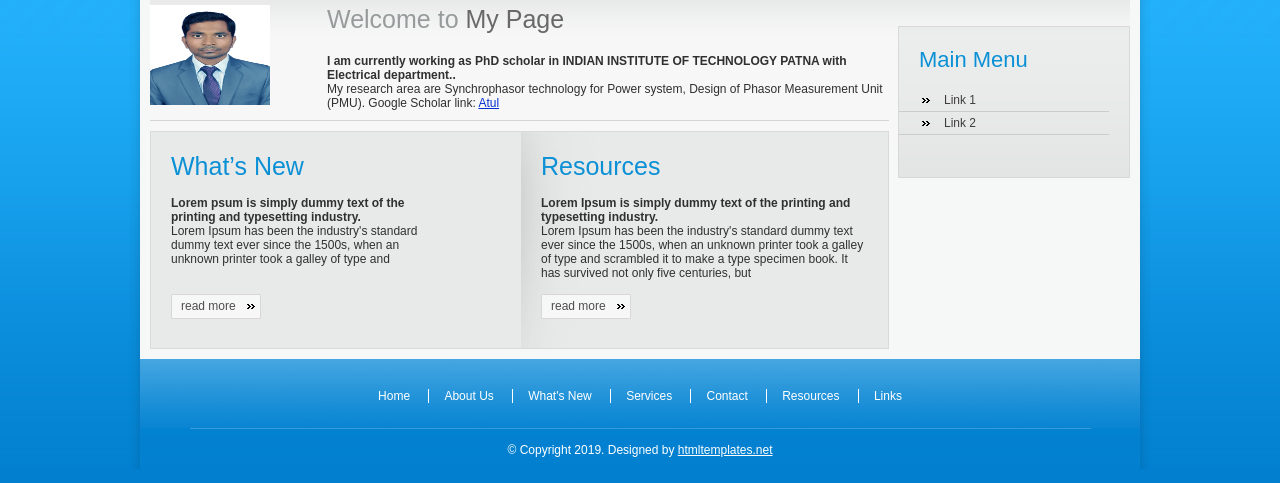
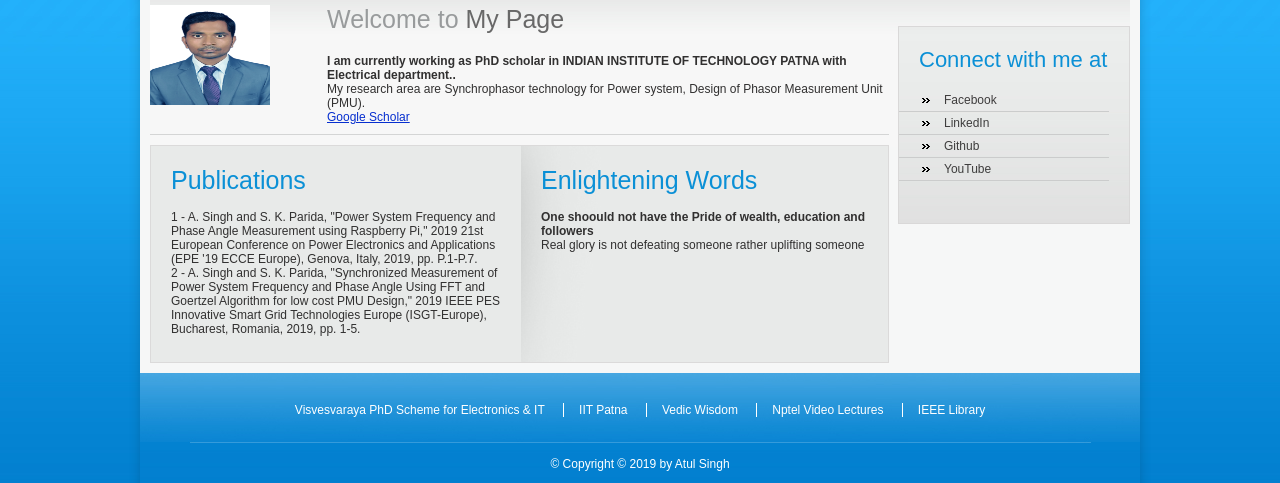
Before and after one commit to atulsingh179/atulsingh179.github.io, a plain HTML site: page index.html in a window 1280 px wide. Shown: the part 384-867 px from the top of the page. Drawn offline with Linux system fonts and the light colour scheme.

Commit message:
Update index.html

```diff
--- a/index.html
+++ b/index.html
@@ -15,13 +15,13 @@
 <div class="header">
 <div class="header-top">
 <h1>Atul <span>Singh</span></h1>
-<p>atul.pee17@iitp.ac.in</p>
+<p><a href=""mailto:atul.pee17@iitp.ac.in"">atul.pee17@iitp.ac.in</a></p>
 </div>
 <div class="topmenu">
 <ul>
   <li><a href="index.html">About&nbsp;Me</a></li>
-  <li><a href="#">Conferences/&nbsp;Journals</a></li>
-  <li><a href="#">Useful&nbsp;Links</a></li>
+  <li><a href="#contact">Conferences/&nbsp;Journals</a></li>
+  <li><a href="#links">Useful&nbsp;Links</a></li>
 </ul>
 </div>
 <div class="header-img">
@@ -39,40 +39,33 @@
 OF TECHNOLOGY PATNA with Electrical department..</strong><br>
 My research area are Synchrophasor technology for Power system, Design
 of Phasor Measurement Unit (PMU).
-
-Google Scholar link: <a target="_blank" href="https://scholar.google.com/citations?user=lwGfzD0AAAAJ&hl=en">Atul</a></p>
+<br>
+<a target="_blank" href="https://scholar.google.com/citations?user=lwGfzD0AAAAJ&hl=en">Google Scholar</a></p>
 </div>
-</div>
+</div id="contact">
 <div class="row2">
 <div class="section1">
-<h2 class="subtitle">What&#8217;s New</h2>
-<p><strong>Lorem psum is simply dummy text of the<br>
-printing and typesetting industry.</strong><br>
-Lorem Ipsum has been the industry's standard<br>
-dummy text ever since the 1500s, when an<br>
-unknown printer took a galley of type and</p>
+<h2 class="subtitle">Publications</h2>
+<p> 1 - A. Singh and S. K. Parida, "Power System Frequency and Phase Angle Measurement using Raspberry Pi," 2019 21st European Conference on Power Electronics and Applications (EPE '19 ECCE Europe), Genova, Italy, 2019, pp. P.1-P.7.</p>
+<p> 2 - A. Singh and S. K. Parida, "Synchronized Measurement of Power System Frequency and Phase Angle Using FFT and Goertzel Algorithm for low cost PMU Design," 2019 IEEE PES Innovative Smart Grid Technologies Europe (ISGT-Europe), Bucharest, Romania, 2019, pp. 1-5.</p>
 <p>&nbsp;</p>
 <p>&nbsp;</p>
-<p><a href="#" class="more">read more</a></p>
 </div>
 <div class="section2">
-<h2 class="subtitle">Resources</h2>
-<p><strong>Lorem Ipsum is simply dummy text of the printing and
-typesetting industry.</strong><br>
-Lorem Ipsum has been the industry's standard dummy text ever since the
-1500s, when an unknown printer took a galley of type and scrambled it
-to make a type specimen book. It has survived not only five centuries,
-but</p>
+<h2 class="subtitle">Enlightening Words</h2>
+<p><strong>One shoould not have the Pride of wealth, education and followers</strong><br>
+Real glory is not defeating someone rather uplifting someone</p>
 <p>&nbsp;</p>
-<p><a href="#" class="more">read more</a></p>
 </div>
 </div>
 </div>
 <div class="content-right">
-<h2>Main Menu</h2>
+<h2>Connect with me at</h2>
 <ul>
-  <li style="border-top: medium none;"><a href="#">Link 1</a></li>
-  <li><a href="#">Link 2</a></li>
+  <li style="border-top: medium none;"><a href="https://www.facebook.com/atulsingh179">Facebook</a></li>
+  <li><a href="https://www.linkedin.com/in/atulsingh179/">LinkedIn</a></li>
+  <li><a href="https://github.com/atulsingh179">Github</a></li>
+  <li><a href="https://www.youtube.com/channel/UC9ciWTq0mvyiGVzS3AotMvA?view_as=subscriber">YouTube</a></li>
 </ul>
 <p>&nbsp;</p>
 <p>&nbsp;</p>
@@ -80,19 +73,18 @@ but</p>
 </div>
 </div>
 </div>
+  </div id="links">
 <div class="bottom">
 <ul>
-  <li style="border-left: medium none;"><a href="index.html">Home</a></li>
-  <li><a href="#">About&nbsp;Us</a></li>
-  <li><a href="#">What's&nbsp;New</a></li>
-  <li><a href="#">Services</a></li>
-  <li><a href="#">Contact</a></li>
-  <li><a href="#">Resources</a></li>
-  <li><a href="#">Links</a></li>
+  <li style="border-left: medium none;"><a href="https://phd.dic.gov.in/">Visvesvaraya PhD Scheme for Electronics & IT</a></li>
+  <li><a href="https://iitp.ac.in">IIT Patna</a></li>
+  <li><a href="https://vedabase.io/en/">Vedic Wisdom</a></li>
+  <li><a href="https://nptel.ac.in/">Nptel Video Lectures</a></li>
+  <li><a href="https://ieeexplore.ieee.org/Xplore/home.jsp">IEEE Library</a></li>
 </ul>
 
 <!--DO NOT Remove The Footer Links-->
-<p>&copy; Copyright 2019. Designed by <a target="_blank" href="http://www.htmltemplates.net">htmltemplates.net</a></p>
+<p>&copy; Copyright © 2019 by Atul Singh</p>
 </div>
 <!--DO NOT Remove The Footer Links-->
 </div>
```
